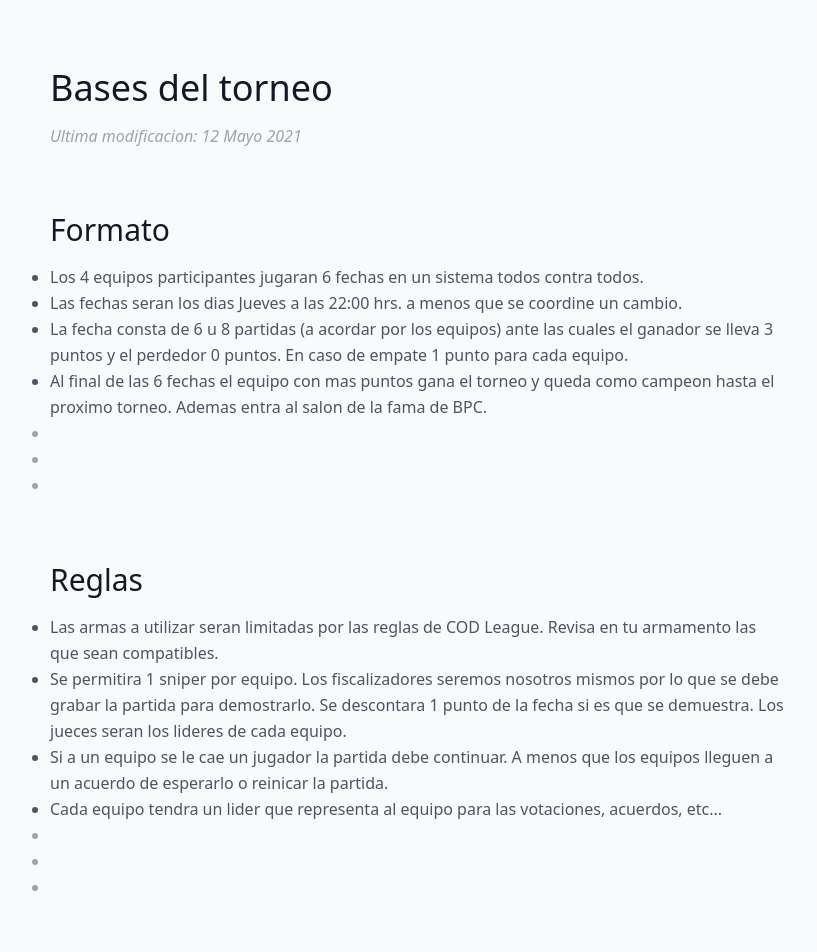
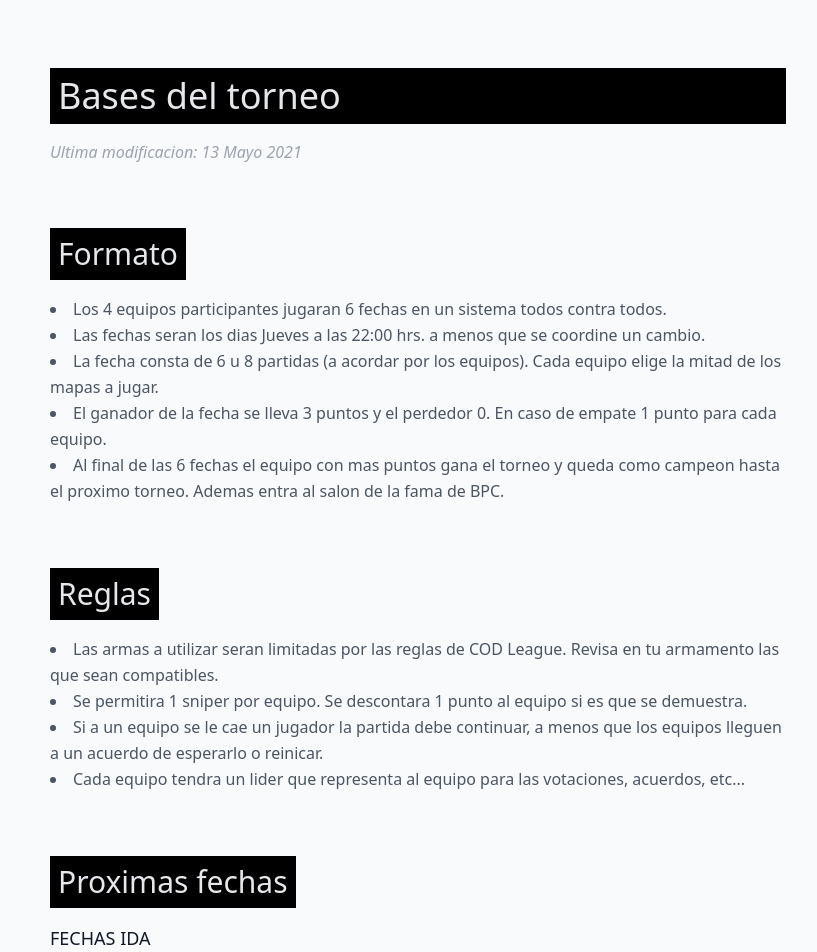
Before and after one commit to sergrodrig/bpc-frontend, a Vue app: page /torneo in a window 1280 px wide. Shown: the part 60-1012 px from the top of the page, without its empty margins (222-1039 px from the left). Built offline with nearby package versions, Linux system fonts and the light colour scheme.

Commit message:
ultimos arreglos antes de la v1

```diff
--- a/src/components/HeroQuote.vue
+++ b/src/components/HeroQuote.vue
@@ -15,7 +15,7 @@
           Armamos 4 subgrupos (facciones) en base a los criterios mencionados. Con estos grupos armaremos un torneo de 6 semanas en los cuales se enfrentaran todos contra todos en fechas de ida y vuelta.
         </p>
         <p class="leading-relaxed text-lg">
-          El torneo esta en fase beta por lo que las reglas se van a ir adaptando con el tiempo.
+          El torneo y pagina estan en fase beta por lo que las reglas se van a ir adaptando con el tiempo.
           Por ahora en el sitio hay informacion del torneo, de los equipos, y de los mapas.
         </p>
         <p class="leading-relaxed text-lg">
--- a/src/components/HeroSection.vue
+++ b/src/components/HeroSection.vue
@@ -6,7 +6,7 @@
     <div class="w-full h-screen bg-opacity-20 bg-black flex justify-center items-center">
       <div class="mx-4 text-center text-white">
         <h1 class="font-bold text-6xl mb-4 bg-black">
-          BPC Tournament
+          BPC Tournament (beta)
         </h1>
         <h2 class="font-bold text-3xl mb-12 bg-gray-900">
           4 Facciones / 20 jugadores / 0 manos
--- a/src/views/Equipos.vue
+++ b/src/views/Equipos.vue
@@ -3,10 +3,10 @@
     <div
       v-for="faccion in facciones"
       :key="faccion.faccionId"
-      class="container px-5 py-24 mx-auto"
+      class="container py-24 mx-auto max-w-5xl"
     >
       <div class="flex flex-col text-center w-full mb-20">
-        <h1 class="sm:text-3xl text-2xl font-medium title-font mb-4 text-gray-900">
+        <h1 class="sm:text-3xl text-2xl font-medium title-font mb-4 text-gray-200 bg-black p-2">
           Faccion #{{ faccion.faccionId }}
         </h1>
         <p class="lg:w-2/3 mx-auto leading-relaxed text-base">
@@ -69,7 +69,7 @@ export default {
             { name: 'DrElvisTec', rrss: '@DrElvisTec', faccion: 2 },
             { name: 'ElCharrasqueado', rrss: '@ElCharrasqueado', faccion: 2 },
             { name: 'ElJefeReyes', rrss: '@ElJefeReyes', faccion: 2 },
-            { name: 'Lex', rrss: '@Lex', faccion: 2 }
+            { name: 'Lex4', rrss: '@Lex', faccion: 2 }
           ]
         },
         {
@@ -77,7 +77,7 @@ export default {
           description: 'Cocoliso y los malditos.',
           soldados: [
             { name: 'Cocoliso', rrss: '@Cocoliso', faccion: 3 },
-            { name: 'Reaper', rrss: '@Reaper', faccion: 3 },
+            { name: 'NachoUC', rrss: '@Reaper', faccion: 3 },
             { name: 'Ragnarok', rrss: '@Ragnarok', faccion: 3 },
             { name: 'D-Day', rrss: '@D-Day', faccion: 3 },
             { name: 'Jacontr', rrss: '@Jacontr', faccion: 3 }
@@ -85,26 +85,26 @@ export default {
         },
         {
           faccionId: '4',
-          description: 'Huevito rey y los degenerados del kill.',
+          description: 'Huevito rey y los degenerados del kill + reaper',
           soldados: [
             { name: 'Huevito', rrss: '@huevito', faccion: 4 },
             { name: 'Huevito', rrss: '@huevito', faccion: 4 },
             { name: 'Huevito', rrss: '@huevito', faccion: 4 },
             { name: 'Huevito', rrss: '@huevito', faccion: 4 },
-            { name: 'Huevito', rrss: '@huevito', faccion: 4 }
-          ]
-        },
-        {
-          faccionId: '5',
-          description: 'Invitados',
-          soldados: [
-            { name: 'FPMR Tego', rrss: '@FPMR Tego', faccion: 5 },
-            { name: 'FPMR SrMiranda', rrss: '@FPMR SrMiranda', faccion: 5 },
-            { name: 'FPMR Deimos', rrss: '@FPMR Deimos', faccion: 5 },
-            { name: 'FPMR Zeke', rrss: '@FPMR Zeke', faccion: 5 },
-            { name: 'FPMR ?', rrss: '@FPMR ?', faccion: 5 }
+            { name: 'Reaper', rrss: '@reaper', faccion: 4 }
           ]
         }
+        // {
+        //   faccionId: '5',
+        //   description: 'Invitados',
+        //   soldados: [
+        //     { name: 'FPMR Tego', rrss: '@FPMR Tego', faccion: 5 },
+        //     { name: 'FPMR SrMiranda', rrss: '@FPMR SrMiranda', faccion: 5 },
+        //     { name: 'FPMR Deimos', rrss: '@FPMR Deimos', faccion: 5 },
+        //     { name: 'FPMR Zeke', rrss: '@FPMR Zeke', faccion: 5 },
+        //     { name: 'FPMR ?', rrss: '@FPMR ?', faccion: 5 }
+        //   ]
+        // }
       ]
     }
   }
--- a/src/views/Mapas.vue
+++ b/src/views/Mapas.vue
@@ -1,8 +1,8 @@
 <template>
   <section class="text-gray-600 body-font">
-    <div class="container px-5 py-24 mx-auto">
+    <div class="container px-5 py-24 mx-auto max-w-6xl">
       <div class="flex flex-col text-center w-full mb-20">
-        <h1 class="sm:text-3xl text-2xl font-medium title-font mb-4 text-gray-900">
+        <h1 class="sm:text-3xl text-2xl font-medium title-font mb-4 text-gray-200 bg-black inline-block p-2">
           Mapas disponibles en el torneo
         </h1>
         <p class="lg:w-2/3 mx-auto leading-relaxed text-base">
--- a/src/views/Torneo.vue
+++ b/src/views/Torneo.vue
@@ -2,53 +2,45 @@
   <section class="text-gray-600 body-font">
     <div class="container max-w-xs xs:max-w-sm sm:max-w-md md:max-w-2xl lg:max-w-4xl mx-auto pt-24 md:pt-32 space-y-16 py-16">
       <div>
-        <h1 class="sm:text-4xl text-3xl font-medium title-font mb-4 text-gray-900">
+        <h1 class="sm:text-4xl text-3xl font-medium title-font mb-4 text-gray-200 bg-black p-2">
           Bases del torneo
         </h1>
         <p class="italic text-gray-400">
-          Ultima modificacion: 12 Mayo 2021
+          Ultima modificacion: 13 Mayo 2021
         </p>
       </div>
       <div>
-        <h1 class="sm:text-3xl text-2xl font-medium title-font mb-4 text-gray-900">
+        <h1 class="sm:text-3xl text-2xl font-medium title-font mb-4 text-gray-200 bg-black inline-block p-2">
           Formato
         </h1>
-        <ol class="leading-relaxed text-base list-disc">
+        <ol class="leading-relaxed text-base list-disc list-inside">
           <li>Los 4 equipos participantes jugaran 6 fechas en un sistema todos contra todos.</li>
           <li>Las fechas seran los dias Jueves a las 22:00 hrs. a menos que se coordine un cambio.</li>
-          <li>La fecha consta de 6 u 8 partidas (a acordar por los equipos) ante las cuales el ganador se lleva 3 puntos y el perdedor 0 puntos. En caso de empate 1 punto para cada equipo.</li>
+          <li>La fecha consta de 6 u 8 partidas (a acordar por los equipos). Cada equipo elige la mitad de los mapas a jugar.</li>
+          <li>El ganador de la fecha se lleva 3 puntos y el perdedor 0. En caso de empate 1 punto para cada equipo.</li>
           <li>Al final de las 6 fechas el equipo con mas puntos gana el torneo y queda como campeon hasta el proximo torneo. Ademas entra al salon de la fama de BPC.</li>
-          <li class="text-gray-400" />
-          <li class="text-gray-400" />
-          <li class="text-gray-400" />
         </ol>
       </div>
       <div>
-        <h1 class="sm:text-3xl text-2xl font-medium title-font mb-4 text-gray-900">
+        <h1 class="sm:text-3xl text-2xl font-medium title-font mb-4 text-gray-200 bg-black inline-block p-2">
           Reglas
         </h1>
-        <ol class="leading-relaxed text-base list-disc">
+        <ol class="leading-relaxed text-base list-disc list-inside">
           <li>Las armas a utilizar seran limitadas por las reglas de COD League. Revisa en tu armamento las que sean compatibles.</li>
-          <li>Se permitira 1 sniper por equipo. Los fiscalizadores seremos nosotros mismos por lo que se debe grabar la partida para demostrarlo. Se descontara 1 punto de la fecha si es que se demuestra. Los jueces seran los lideres de cada equipo.</li>
-          <li>Si a un equipo se le cae un jugador la partida debe continuar. A menos que los equipos lleguen a un acuerdo de esperarlo o reinicar la partida.</li>
+          <li>Se permitira 1 sniper por equipo. Se descontara 1 punto al equipo si es que se demuestra.</li>
+          <li>Si a un equipo se le cae un jugador la partida debe continuar, a menos que los equipos lleguen a un acuerdo de esperarlo o reinicar.</li>
           <li>Cada equipo tendra un lider que representa al equipo para las votaciones, acuerdos, etc...</li>
-          <li class="text-gray-400" />
-          <li class="text-gray-400" />
-          <li class="text-gray-400" />
         </ol>
       </div>
       <div>
-        <h1 class="sm:text-3xl text-2xl font-medium title-font mb-4 text-gray-900">
+        <h1 class="sm:text-3xl text-2xl font-medium title-font mb-4 text-gray-200 bg-black inline-block p-2">
           Proximas fechas
         </h1>
         <ol>
           <h2 class="sm:text-lg text-md font-medium title-font mb-4 text-gray-900">
-            Fechas ida
+            FECHAS IDA
           </h2>
-          <ul>
-            <span class="font-semibold">Fecha #1: </span>
-            Jueves 13 Mayo 22:00
-          </ul>
+          <ul><span class="font-semibold">Fecha #1: </span>Jueves 13 Mayo 22:00</ul>
           <ul>
             <span class="font-semibold">Fecha #2: </span>
             Jueves 20 Mayo 22:00*
@@ -58,7 +50,7 @@
             Jueves 27 Mayo 22:00*
           </ul>
           <h2 class="sm:text-lg text-md font-medium title-font mb-4 text-gray-900 mt-4">
-            Fechas vuelta
+            FECHAS VUELTA
           </h2>
           <ul>
             <span class="font-semibold">Fecha #4: </span>
```
